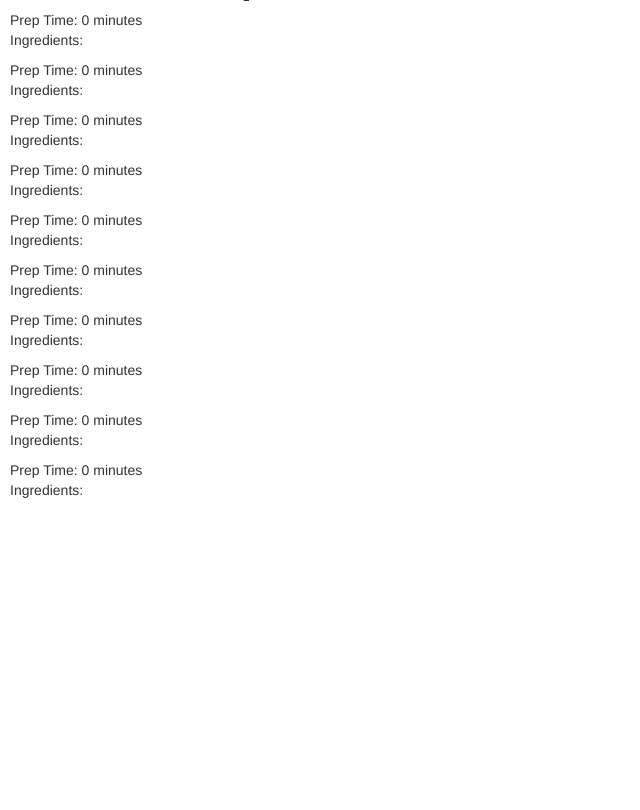
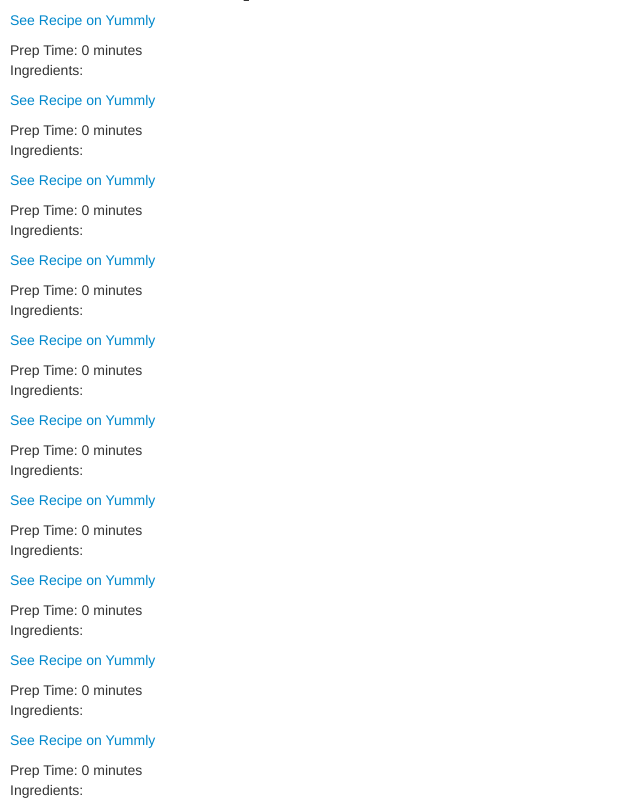
Before and after one commit to tsaxton/MakeMeRecipe, a PHP site: page /index.php?page=SearchResult in a window 1280 px wide. Shown: the part 50-860 px from the top of the page, without its empty margins (0-640 px from the left). Before the commit the page ends 548 px from the top, so only its background shows below. Run offline with PHP 8.4, Linux system fonts and the light colour scheme; data that the repository does not hold is empty.

Commit message:
Added link to Yummly from search results

```diff
--- a/pages/SearchResult.php
+++ b/pages/SearchResult.php
@@ -25,7 +25,7 @@ if($_GET){
 	if($recipe['image']){
 	echo "<img src=\"{$recipe['image']}\" class=\"img-rounded\" align=\"left\">";
 	}
-	echo "<h2><a href=\"?page=recipe&id={$recipe['id']}\">{$recipe['name']}</a></h2>";
+	echo "<a href=\"http://www.yummly.com/recipe/{$recipe['id']}\"><h2>{$recipe['name']}</h2>\n<p>See Recipe on Yummly</p></a>";
 	echo "<p>Prep Time: " . $recipe['totalTimeInSeconds']/60 . " minutes<br>";
 	echo "Ingredients:\n<ul>";
 	foreach($recipe['ingredients'] as $ingredient){
```
